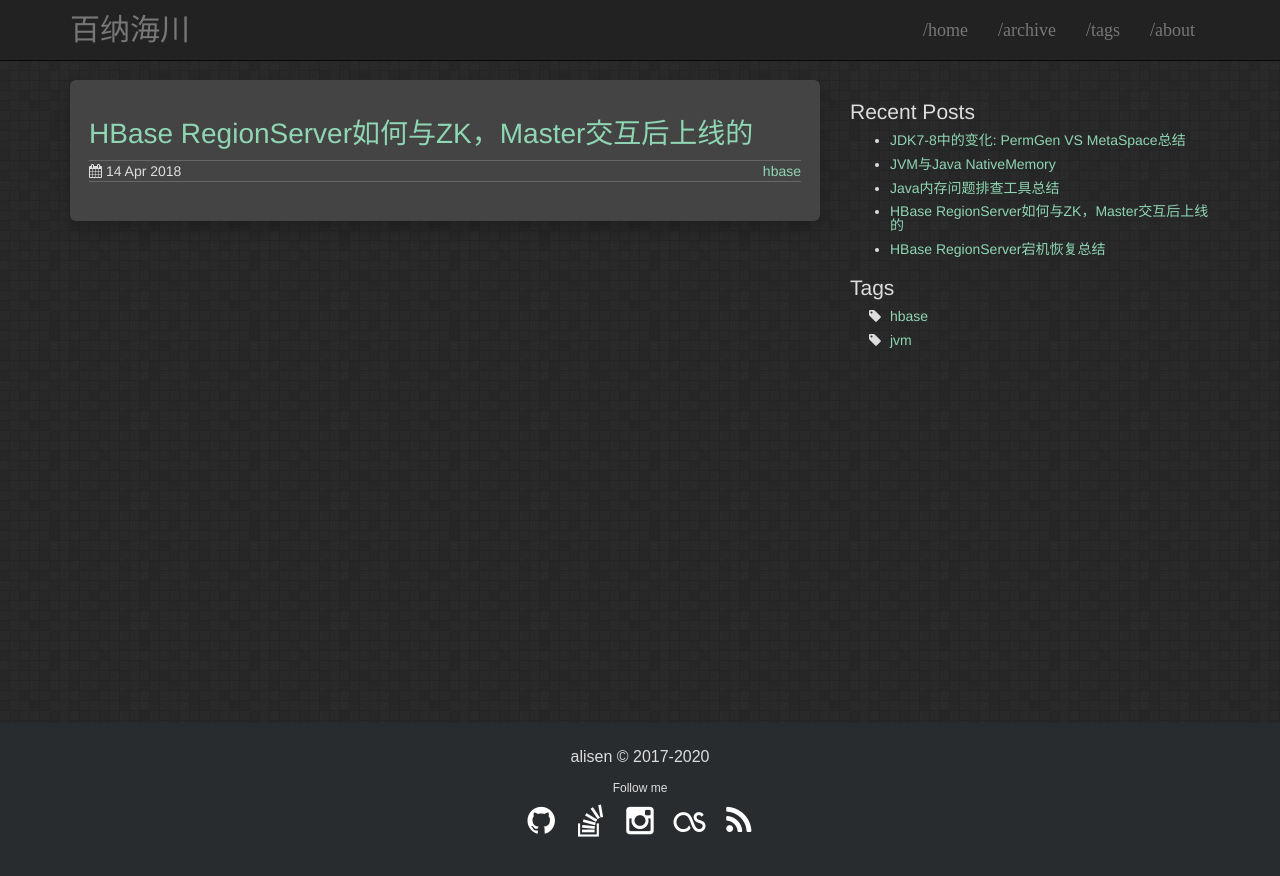
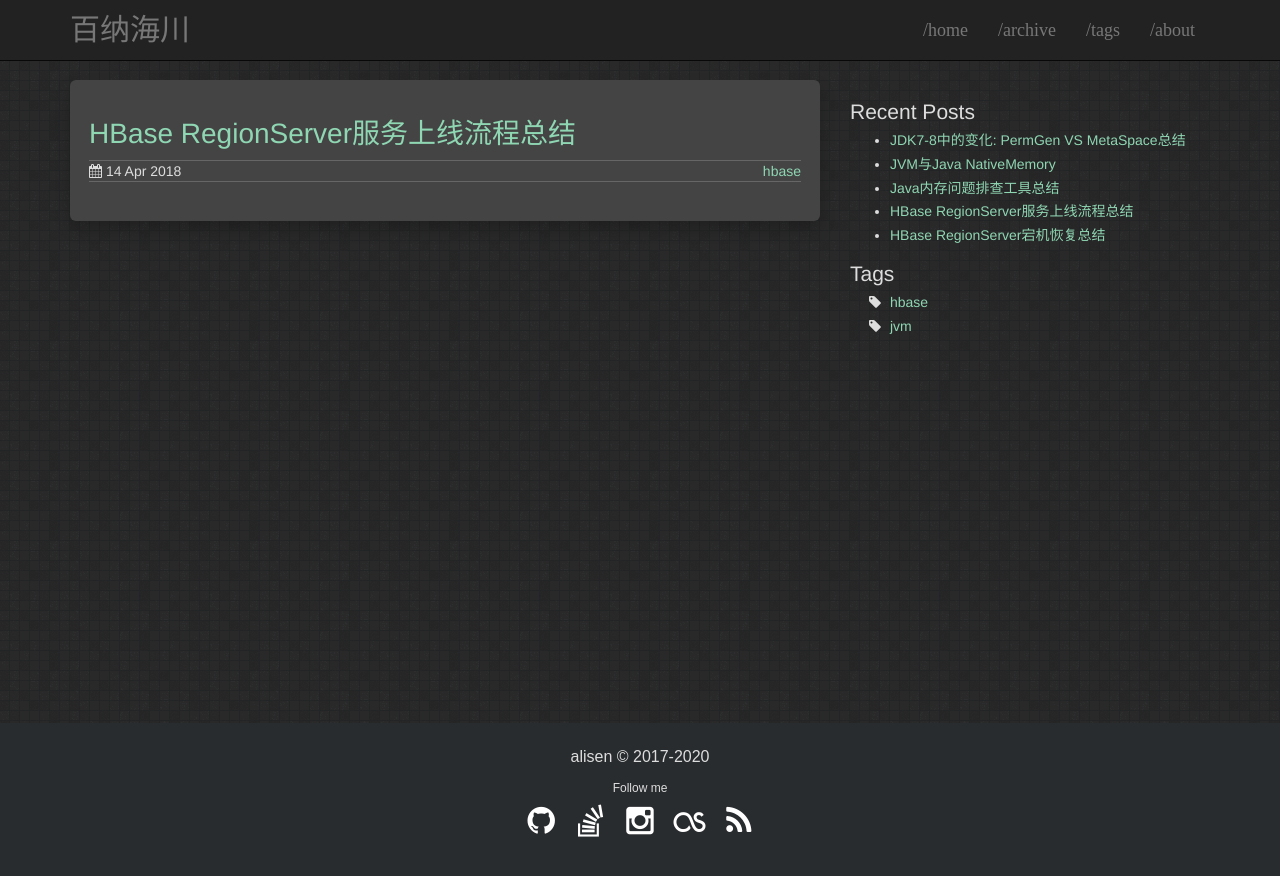
Before and after one commit to igithu/summary, a Jekyll site: the page built from _posts/2018-04-14-hbase-rs-online.md, in a window 1280 px wide. Shown: the top 876 px of the page. Built offline with Jekyll 4.4.1, drawn with Linux system fonts in a browser that asks for light colours.

Commit message:
Update 2018-04-14-hbase-rs-online.md

```diff
--- a/_posts/2018-04-14-hbase-rs-online.md
+++ b/_posts/2018-04-14-hbase-rs-online.md
@@ -1,6 +1,6 @@
 ---
 layout: post
-title: "HBase RegionServer如何与ZK，Master交互后上线的"
+title: "HBase RegionServer服务上线流程总结"
 date: 2018-04-14
 tags: hbase
 ---
```
